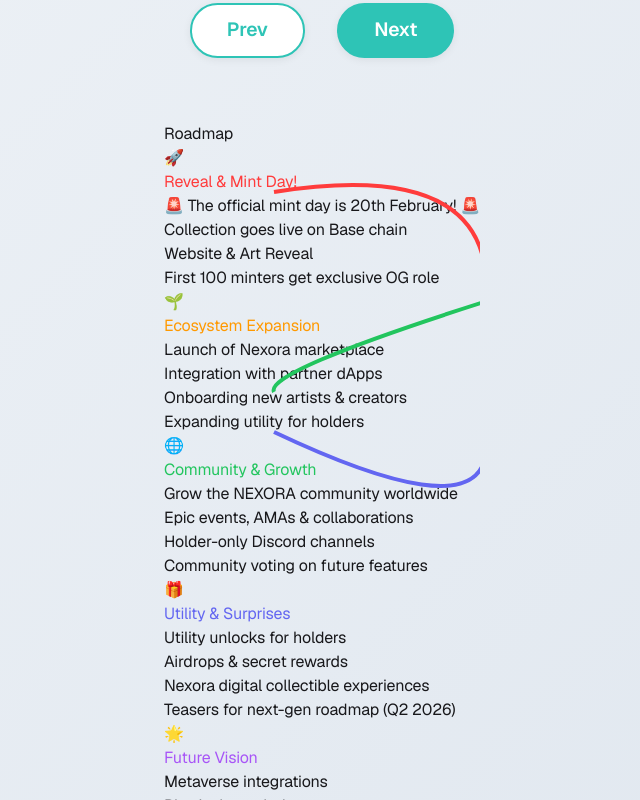
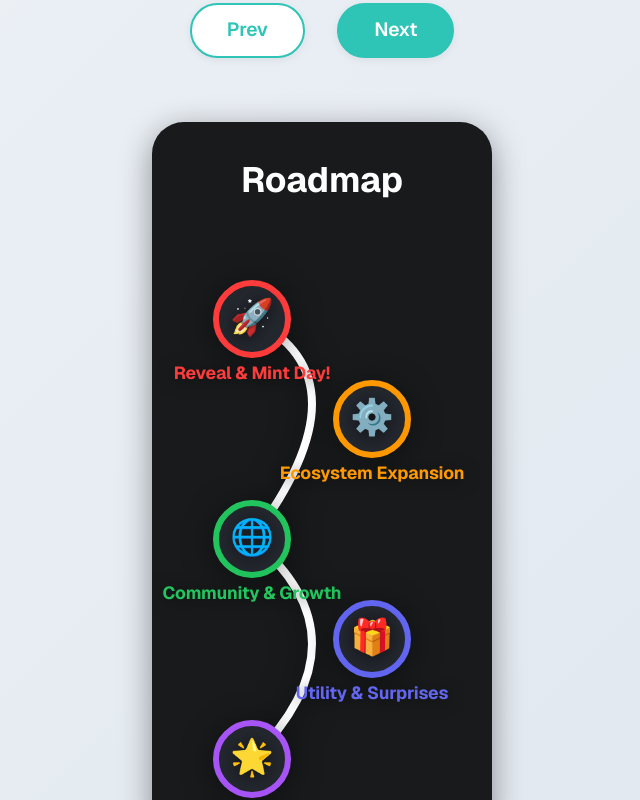
Before and after one commit to nerdyfiroz/nexora-base, a Next.js app: page / in a window 1280 px wide. Shown: the part 2000-2800 px from the top of the page, without its empty margins (318-958 px from the left). Built offline with nearby package versions, Linux system fonts and the light colour scheme.

Commit message:
Update roadmap section to S-curve SVG design with milestone icons and modern style

```diff
--- a/src/app/RoadmapFlow.js
+++ b/src/app/RoadmapFlow.js
@@ -59,58 +59,66 @@ const ROADMAP = [
   }
 ];
 
+
 export default function RoadmapFlow() {
-  const [visible, setVisible] = useState(false);
-  const ref = useRef();
-  const lastScroll = useRef(0);
-
-  useEffect(() => {
-    const handleScroll = () => {
-      if (!ref.current) return;
-      const rect = ref.current.getBoundingClientRect();
-      const scrollY = window.scrollY;
-      // Show when scrolled down, hide when scrolling up
-      if (rect.top < window.innerHeight * 0.5 && scrollY > lastScroll.current) {
-        setVisible(true);
-      } else if (scrollY < lastScroll.current) {
-        setVisible(false);
-      }
-      lastScroll.current = scrollY;
-    };
-    window.addEventListener("scroll", handleScroll);
-    return () => window.removeEventListener("scroll", handleScroll);
-  }, []);
+  // S-curve path coordinates for 5 milestones
+  const milestones = [
+    { x: 100, y: 80, icon: "🚀", color: "#ff3c3c", title: "Reveal & Mint Day!" },
+    { x: 220, y: 180, icon: "⚙️", color: "#ff9900", title: "Ecosystem Expansion" },
+    { x: 100, y: 300, icon: "🌐", color: "#22c55e", title: "Community & Growth" },
+    { x: 220, y: 400, icon: "🎁", color: "#6366f1", title: "Utility & Surprises" },
+    { x: 100, y: 520, icon: "🌟", color: "#a855f7", title: "Future Vision" }
+  ];
 
   return (
     <section
-      ref={ref}
-      className={`nexora-roadmap-flow${visible ? " visible" : ""}`}
-      style={{ minHeight: 500, position: "relative", margin: "4rem 0 2rem 0" }}
+      className="nexora-roadmap-flow"
+      style={{ minHeight: 650, position: "relative", margin: "4rem 0 2rem 0", background: "#181a1b", borderRadius: "2rem", boxShadow: "0 8px 32px #0006" }}
     >
-      <h3 className="nexora-roadmap-title">Roadmap</h3>
-      <div className="nexora-roadmap-flow-steps">
-        {ROADMAP.map((step, i) => (
-          <div className="nexora-roadmap-step" key={i} style={{ zIndex: 2 }}>
-            <div className="nexora-roadmap-flag" style={{ borderColor: step.color }}>
-              <span>{step.flag}</span>
-            </div>
-            <div className="nexora-roadmap-card" style={{ borderColor: step.color }}>
-              <div className="nexora-roadmap-step-title" style={{ color: step.color }}>{step.title}</div>
-              <ul>
-                {step.desc.map((d, j) => (
-                  <li key={j}>{d}</li>
-                ))}
-              </ul>
-            </div>
-          </div>
+      <h3 className="nexora-roadmap-title" style={{ color: "#fff", fontSize: "2.2rem", fontWeight: 700, textAlign: "center", margin: "2rem 0" }}>Roadmap</h3>
+      <svg width="340" height="600" viewBox="0 0 340 600" style={{ display: "block", margin: "0 auto", position: "relative", zIndex: 2 }}>
+        {/* S-curve path */}
+        <path
+          d="M 100 80 Q 220 140 100 300 Q 220 400 100 520"
+          stroke="#fff"
+          strokeWidth="8"
+          fill="none"
+          style={{ filter: "drop-shadow(0 4px 16px #0008)" }}
+        />
+        {/* Milestone icons */}
+        {milestones.map((m, i) => (
+          <g key={i}>
+            <circle
+              cx={m.x}
+              cy={m.y}
+              r="36"
+              fill="#23272e"
+              stroke={m.color}
+              strokeWidth="6"
+              style={{ filter: "drop-shadow(0 4px 16px #0006)" }}
+            />
+            <text
+              x={m.x}
+              y={m.y + 10}
+              textAnchor="middle"
+              fontSize="2.2rem"
+              fontWeight="bold"
+              fill="#fff"
+              style={{ filter: "drop-shadow(0 2px 8px #0008)" }}
+            >{m.icon}</text>
+            {/* Title below icon */}
+            <text
+              x={m.x}
+              y={m.y + 60}
+              textAnchor="middle"
+              fontSize="1.1rem"
+              fontWeight="bold"
+              fill={m.color}
+              style={{ filter: "drop-shadow(0 2px 8px #0008)" }}
+            >{m.title}</text>
+          </g>
         ))}
-        {/* SVG lines connecting steps */}
-        <svg className="nexora-roadmap-svg" width="100%" height="500" style={{ position: "absolute", left: 0, top: 0, zIndex: 1, pointerEvents: "none" }}>
-          <path d="M 110 70 Q 300 40 320 140" stroke="#ff3c3c" strokeWidth="4" fill="none" />
-          <path d="M 320 180 Q 100 250 110 270" stroke="#22c55e" strokeWidth="4" fill="none" />
-          <path d="M 110 310 Q 300 400 320 340" stroke="#6366f1" strokeWidth="4" fill="none" />
-        </svg>
-      </div>
+      </svg>
     </section>
   );
 }
```
